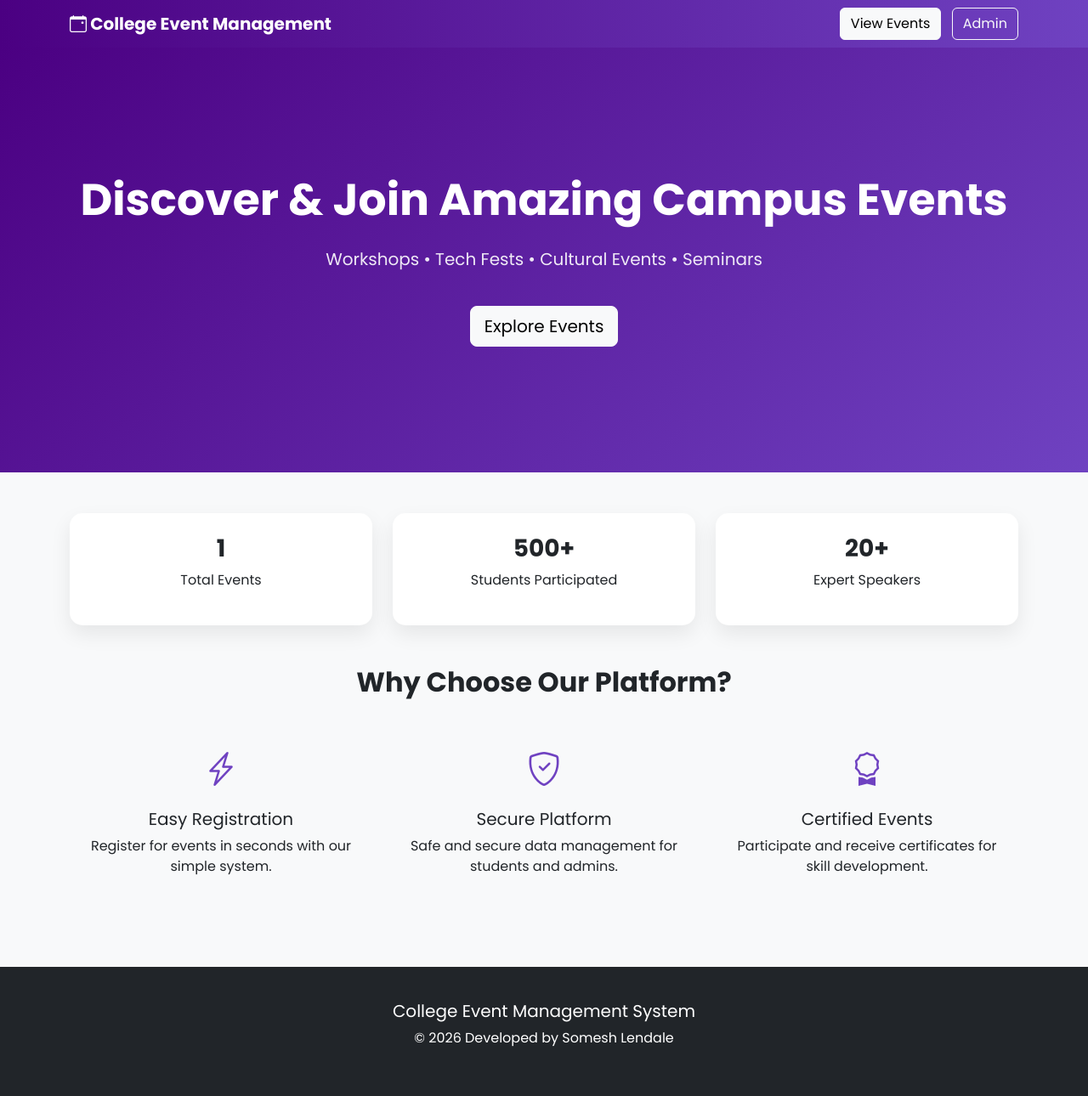
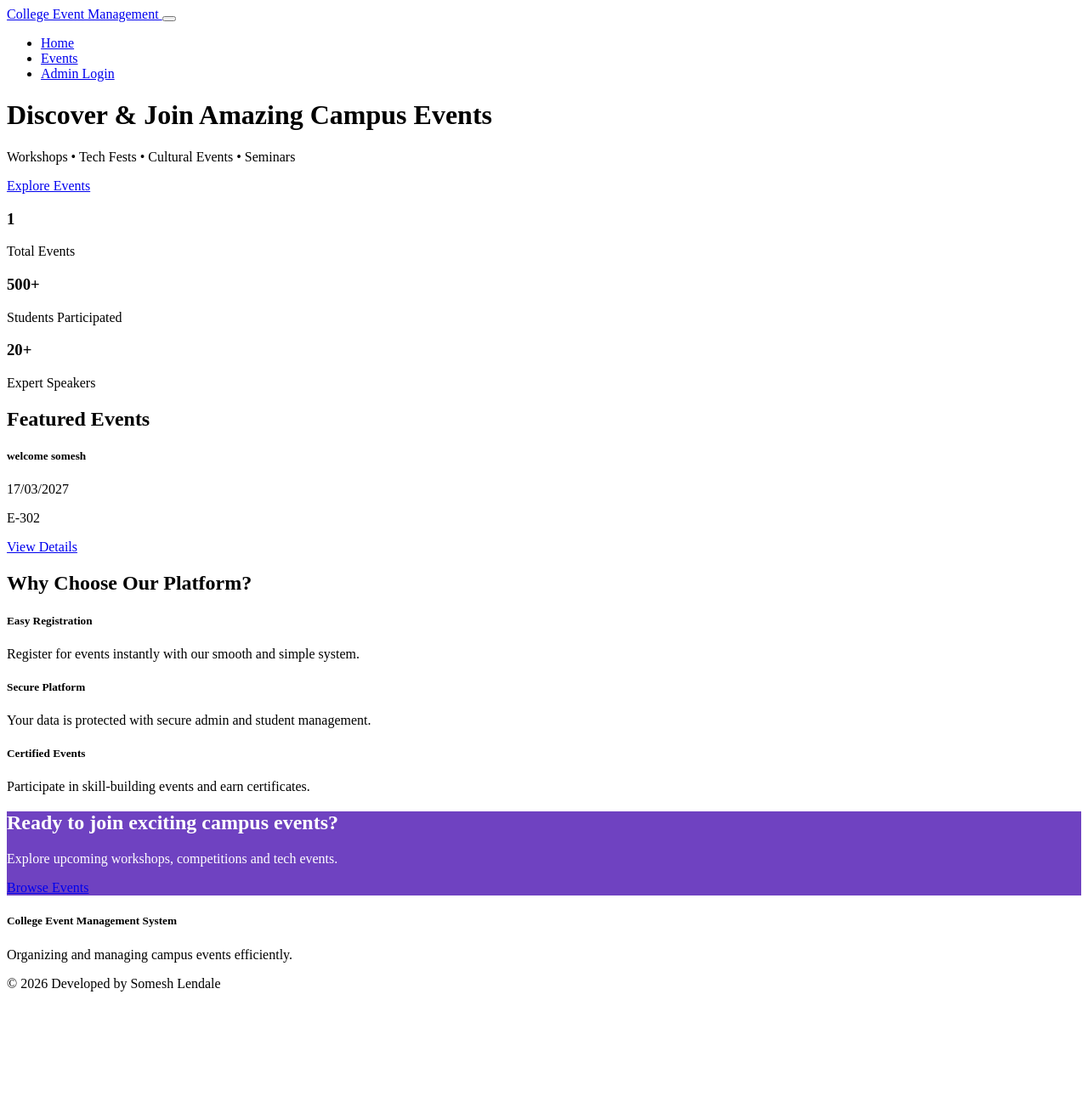
Before and after one commit to somesh129p/college-event-management, a Flask app: page / in a window 1280 px wide. Shown: the whole page at 85% size. After the commit the page ends 1167 px from the top, so only its background shows below. Run offline with Flask 3, Linux system fonts and the light colour scheme; data comes from the database, SQL or seed files in the repository; parts of the project's set-up code (start-up, migrations or seed data) failed here and were passed over.

Commit message:
Upgrade homepage UI

```diff
--- a/app.py
+++ b/app.py
@@ -3,7 +3,7 @@ import sqlite3
 import os
 
 def get_db_connection():
-    # Use /tmp for writable storage on Render
+
     db_path = os.path.join("/tmp", "database.db")
     conn = sqlite3.connect(db_path)
     conn.row_factory = sqlite3.Row
@@ -12,7 +12,6 @@ def get_db_connection():
 app = Flask(__name__)
 app.secret_key = "supersecretkey"
 
-# Use /tmp for uploads on Render (persistent during runtime)
 upload_folder = os.path.join("/tmp", "uploads")
 os.makedirs(upload_folder, exist_ok=True)
 
--- a/templates/home.html
+++ b/templates/home.html
@@ -1,93 +1,28 @@
-<!DOCTYPE html>
-<html>
-<head>
-<title>College Event Management</title>
-<meta name="viewport" content="width=device-width, initial-scale=1">
-
-<link href="https://cdn.jsdelivr.net/npm/bootstrap@5.3.0/dist/css/bootstrap.min.css" rel="stylesheet">
-<link href="https://cdn.jsdelivr.net/npm/bootstrap-icons@1.10.5/font/bootstrap-icons.css" rel="stylesheet">
-<link href="https://fonts.googleapis.com/css2?family=Poppins:wght@300;400;600;700&display=swap" rel="stylesheet">
-
-<style>
-body {
-    font-family: 'Poppins', sans-serif;
-    background: #f8f9fa;
-}
-
-/* Navbar */
-.navbar {
-    background: linear-gradient(90deg, #4b0082, #6f42c1);
-}
-
-/* Hero */
-.hero {
-    height: 500px;
-    background: linear-gradient(135deg, #4b0082, #6f42c1);
-    color: white;
-    display: flex;
-    align-items: center;
-    justify-content: center;
-    text-align: center;
-    flex-direction: column;
-}
-
-.hero h1 {
-    font-size: 52px;
-    font-weight: 700;
-}
-
-.hero p {
-    font-size: 20px;
-    margin-top: 15px;
-    opacity: 0.9;
-}
-
-/* Stats */
-.stat-card {
-    background: white;
-    border-radius: 15px;
-    padding: 25px;
-    box-shadow: 0 10px 25px rgba(0,0,0,0.08);
-    text-align: center;
-}
-
-.stat-card h3 {
-    font-weight: 700;
-}
-
-/* Feature Section */
-.feature-box {
-    text-align: center;
-    padding: 30px;
-}
-
-.feature-box i {
-    font-size: 40px;
-    color: #6f42c1;
-}
-
-/* Footer */
-.footer {
-    background: #212529;
-    color: white;
-    padding: 40px 0;
-    margin-top: 60px;
-}
-</style>
-</head>
-
 <body>
 
 <!-- Navbar -->
-<nav class="navbar navbar-expand-lg navbar-dark">
+<nav class="navbar navbar-expand-lg navbar-dark shadow">
 <div class="container">
 <a class="navbar-brand fw-bold" href="/">
 <i class="bi bi-calendar-event"></i> College Event Management
 </a>
 
-<div>
-<a href="/events" class="btn btn-light me-2">View Events</a>
-<a href="/admin" class="btn btn-outline-light">Admin</a>
+<button class="navbar-toggler" type="button" data-bs-toggle="collapse" data-bs-target="#navMenu">
+<span class="navbar-toggler-icon"></span>
+</button>
+
+<div class="collapse navbar-collapse justify-content-end" id="navMenu">
+<ul class="navbar-nav align-items-center">
+<li class="nav-item me-3">
+<a class="nav-link text-white" href="/">Home</a>
+</li>
+<li class="nav-item me-3">
+<a class="nav-link text-white" href="/events">Events</a>
+</li>
+<li class="nav-item">
+<a href="/admin" class="btn btn-light btn-sm">Admin Login</a>
+</li>
+</ul>
 </div>
 </div>
 </nav>
@@ -96,7 +31,7 @@ body {
 <div class="hero">
 <h1>Discover & Join Amazing Campus Events</h1>
 <p>Workshops • Tech Fests • Cultural Events • Seminars</p>
-<a href="/events" class="btn btn-light btn-lg mt-4">Explore Events</a>
+<a href="/events" class="btn btn-light btn-lg mt-4 shadow">Explore Events</a>
 </div>
 
 <!-- Stats Section -->
@@ -105,24 +40,60 @@ body {
 
 <div class="col-md-4">
 <div class="stat-card">
-<h3>{{ events|length }}</h3>
+<i class="bi bi-calendar2-event fs-2 text-primary"></i>
+<h3 class="mt-2">{{ events|length }}</h3>
 <p>Total Events</p>
 </div>
 </div>
 
 <div class="col-md-4">
 <div class="stat-card">
-<h3>500+</h3>
+<i class="bi bi-people fs-2 text-success"></i>
+<h3 class="mt-2">500+</h3>
 <p>Students Participated</p>
 </div>
 </div>
 
 <div class="col-md-4">
 <div class="stat-card">
-<h3>20+</h3>
+<i class="bi bi-award fs-2 text-warning"></i>
+<h3 class="mt-2">20+</h3>
 <p>Expert Speakers</p>
 </div>
 </div>
+
+</div>
+</div>
+
+<!-- Featured Events -->
+<div class="container mt-5">
+<h2 class="text-center fw-bold mb-4">Featured Events</h2>
+
+<div class="row g-4">
+
+{% for event in events[:3] %}
+
+<div class="col-md-4">
+<div class="card border-0 shadow-sm h-100">
+
+{% if event.image %}
+<img src="/static/uploads/{{ event.image }}" class="card-img-top" style="height:200px;object-fit:cover;">
+{% endif %}
+
+<div class="card-body">
+<h5 class="card-title">{{ event.name }}</h5>
+<p class="text-muted mb-1"><i class="bi bi-calendar"></i> {{ event.date }}</p>
+<p class="text-muted"><i class="bi bi-geo-alt"></i> {{ event.venue }}</p>
+
+<a href="/events" class="btn btn-primary btn-sm mt-2">
+View Details
+</a>
+</div>
+
+</div>
+</div>
+
+{% endfor %}
 
 </div>
 </div>
@@ -136,21 +107,30 @@ body {
 <div class="col-md-4 feature-box">
 <i class="bi bi-lightning-charge"></i>
 <h5 class="mt-3">Easy Registration</h5>
-<p>Register for events in seconds with our simple system.</p>
+<p>Register for events instantly with our smooth and simple system.</p>
 </div>
 
 <div class="col-md-4 feature-box">
 <i class="bi bi-shield-check"></i>
 <h5 class="mt-3">Secure Platform</h5>
-<p>Safe and secure data management for students and admins.</p>
+<p>Your data is protected with secure admin and student management.</p>
 </div>
 
 <div class="col-md-4 feature-box">
 <i class="bi bi-award"></i>
 <h5 class="mt-3">Certified Events</h5>
-<p>Participate and receive certificates for skill development.</p>
+<p>Participate in skill-building events and earn certificates.</p>
 </div>
 
+</div>
+</div>
+
+<!-- Call To Action -->
+<div class="container mt-5 text-center">
+<div class="p-5 rounded shadow-sm" style="background:#6f42c1;color:white;">
+<h2>Ready to join exciting campus events?</h2>
+<p class="mt-2">Explore upcoming workshops, competitions and tech events.</p>
+<a href="/events" class="btn btn-light btn-lg mt-3">Browse Events</a>
 </div>
 </div>
 
@@ -158,9 +138,11 @@ body {
 <div class="footer text-center">
 <div class="container">
 <h5>College Event Management System</h5>
-<p>© 2026 Developed by Somesh Lendale</p>
+<p class="mb-1">Organizing and managing campus events efficiently.</p>
+<p class="mb-0">© 2026 Developed by Somesh Lendale</p>
 </div>
 </div>
 
+<script src="https://cdn.jsdelivr.net/npm/bootstrap@5.3.0/dist/js/bootstrap.bundle.min.js"></script>
+
 </body>
-</html>
```
Also changed, not shown: statics/style.css (+55 -0 lines), templates/admin_dashboard.html (+9 -4 lines), templates/events.html (+24 -7 lines).
